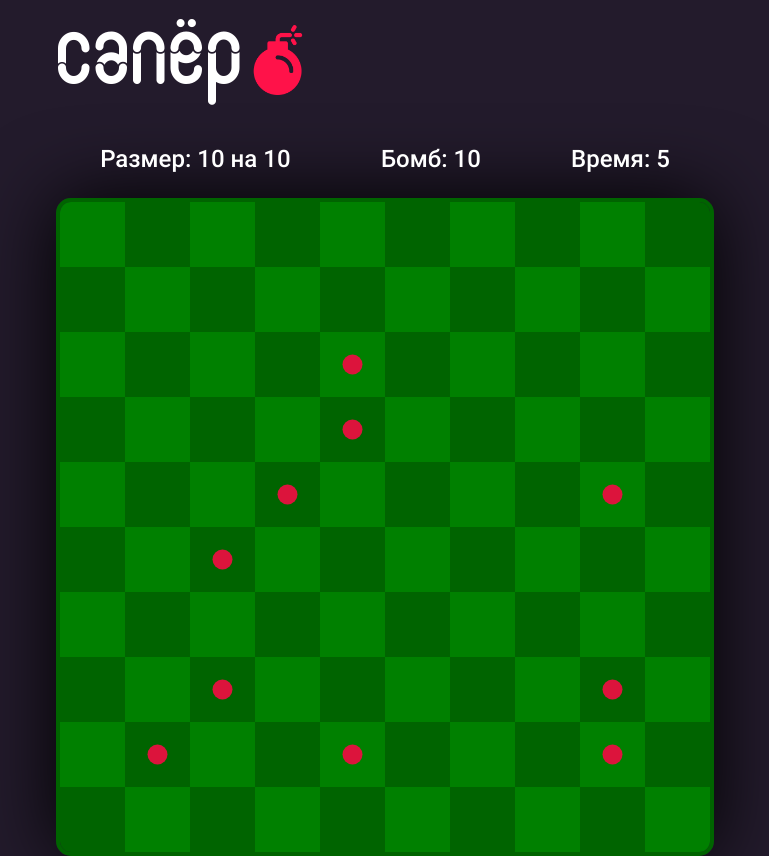
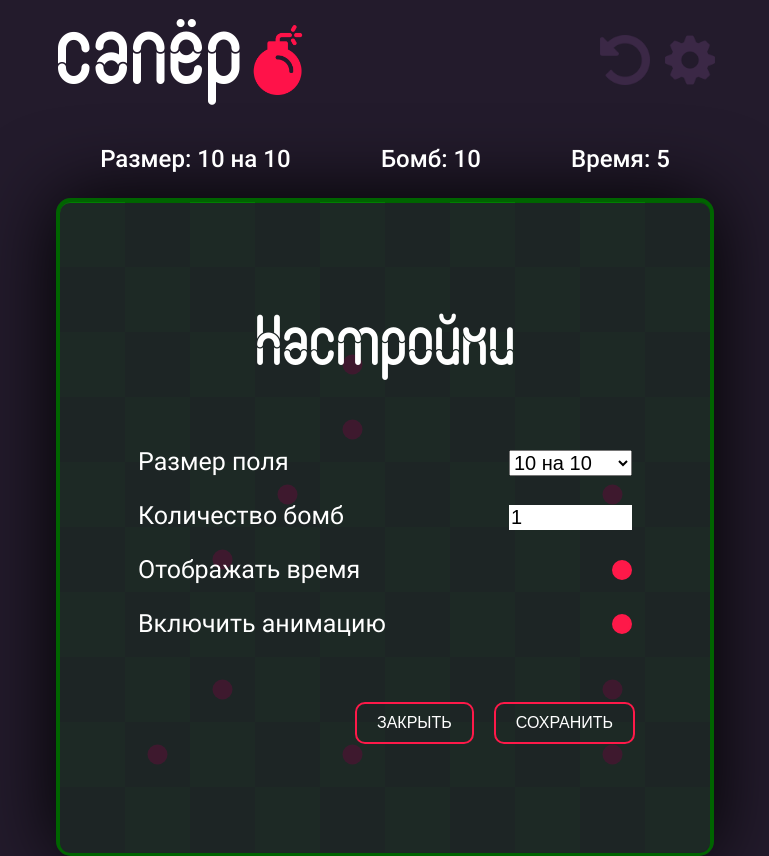
Before and after one commit to neretin-trike/sapper, a website with bundled scripts: page src/index.html in a window 1280 px wide. Shown: the whole page, without its empty margins (255-1024 px from the left). Built offline with nearby package versions, Linux system fonts and the light colour scheme; a web font is replaced by a local one.

Commit message:
update(css,html): вёрстка окна с настройками

```diff
--- a/src/css/style.css
+++ b/src/css/style.css
@@ -113,7 +113,6 @@ button {
     background: none;
     cursor: pointer;
     padding: 0;
-    display: block;
 }
 
 input {
@@ -131,13 +130,20 @@ ul {
 }
 
 /*-------------------------------
---------- HEADER STYLES ---------
+------------ HEADER -------------
 -------------------------------*/
 
 .header {
     font-family: "Slot Cyrillic";
     color: white;
+
+    display: flex;
+    align-items: center;
 }
+
+/*-------------------------------
+------------- LOGO --------------
+-------------------------------*/
 
 .logo {
     margin: 2rem 0;
@@ -153,6 +159,40 @@ ul {
 
 .logo img {
     width: 7rem;
+}
+
+/*-------------------------------
+-------------- MENU -------------
+-------------------------------*/
+
+.menu {
+    margin-left: auto;
+    display: flex;
+}
+
+.menu-button {
+    margin-left: 1.5rem;
+
+    width: 5rem;
+    height: 5rem;
+    background-repeat: no-repeat;
+    background-size: 100%;
+
+    transition: transform 0.1s ease-in;
+}
+
+.menu .repeat {
+    background-image: url(../images/repeat.png);
+}
+.menu .repeat:hover{
+    background-position: 0 -5.1rem;
+}
+
+.menu .setting {
+    background-image: url(../images/setting.png);
+}
+.menu .setting:hover{
+    background-position: 0 -5.1rem;
 }
 
 /*-------------------------------
@@ -208,7 +248,7 @@ ul {
     top: 8.25rem;
     width: 65rem;
     height: 65rem;
-    border-radius: 1.5rem;
+    border-radius: 1rem;
 
     opacity: 1;
     background: rgb(35,27,44,0.85);
@@ -236,23 +276,65 @@ ul {
     text-align: right;
 }
 
-.button {
-    font-size: 2.4rem;
-    border-radius: 1.5rem;
-    border: 0.2rem solid greenyellow;
+/*-------------------------------
+--------- SETTING WINDOW --------
+-------------------------------*/
 
-    padding: 1.5rem 3rem;
-
-    color: greenyellow;
-    text-transform: uppercase;
-    text-align: center;
+.setting-window.hidden {
+    display: none;
 }
 
-.button:hover {
-    background-color: greenyellow;
-    color: rgb(35,27,44);
+.setting-window {
+    color: white;
+
+    position: absolute;
+    top: 8.25rem;
+    width: 65rem;
+    height: 65rem;
+    border-radius: 1rem;
+
+    opacity: 1;
+    background: rgb(35,27,44,0.85);
+
+    display: flex;
+    align-items: center;
+    justify-content: center;
+    flex-direction: column;
 }
 
+.setting-window .title {
+    font-family: "Slot Cyrillic";
+    font-size: 7.2rem;
+    font-weight: 400;
+}
+
+.setting-window .setting-fields {
+    margin: 5rem 0;
+
+    width: 50rem;
+    font-size: 2.5rem;
+}
+
+.setting-window .setting-fields tr {
+    line-height: 5rem;
+}
+
+.setting-window .setting-fields td:last-child {
+    vertical-align: middle;
+    text-align: right;
+    width: 12.5rem;
+}
+
+.setting-window .setting-fields input,
+.setting-window .setting-fields select {
+    width: 100%;
+    font-size: 2rem;
+}
+
+.setting-window .interaction {
+    padding: 0 6.5rem;
+    margin-left: auto;
+}
 
 #playing-field {
     border: 0.4rem solid darkgreen;
@@ -262,3 +344,44 @@ ul {
     transition: transform 0.3s cubic-bezier(0.23, 1, 0.32, 1);
     /* transition: transform 0.3s cubic-bezier(.17,.89,.53,1.77); */
 }
+
+.button {
+    margin: 0 1rem;
+    font-size: 1.6rem;
+    border-radius: 1rem;
+    border: 0.2rem solid #fe1949;
+
+    padding: 1rem 2rem;
+
+    color: white;
+    text-transform: uppercase;
+    text-align: center;
+}
+
+.button:hover {
+    background-color: #fe1949;
+    color: white;
+}
+
+.custom-check{
+    cursor: pointer;
+    margin-left: auto;
+    position: relative;
+    text-indent: 15px;
+
+    display: block;
+
+    background-color: transparent;
+
+    width: 2rem;
+    height: 2rem;
+    border-radius: 4.5rem;
+    border: 0.2rem solid #fe1949;
+  }
+
+input[type="checkbox"]{
+    display: none;
+}
+input[type="checkbox"]:checked + label {
+    background-color: #fe1949;
+}
--- a/src/index.html
+++ b/src/index.html
@@ -14,11 +14,14 @@
     <header class="header">
         <div class="logo">
             <h1 class="title">сапёр</h1>
-            <img src="./images/bomb.png">
+            <img src="./images/bomb.png" alt="Логотип в виде бомбы">
         </div>
+        <menu class="menu">
+            <button class="repeat menu-button" title="Начать заного"></button>
+            <button class="setting menu-button" title="Настройки"></button>
+        </menu>
     </header>
     <main class="main">
-
         <header class="round-info">
             <div class="size">Размер: <span class="value"></span></div>
             <div class="bomb-count">Бомб: <span class="value"></span></div>
@@ -43,7 +46,45 @@
             </table>
             <button class="button">Начать заново</button>
         </section>
-
+        <section class="setting-window">
+            <h2 class="title">Настройки</h2>
+            <table class="setting-fields">
+                <tr>
+                    <td class="name">Размер поля</td>
+                    <td class="value">
+                        <select name="setting-size">
+                            <option value="4">4 на 4</option>
+                            <option selected value="10">10 на 10</option>
+                            <option value="20">20 на 20</option>
+                            <option value="40">40 на 40</option>
+                        </select>
+                    </td>
+                </tr>
+                <tr>
+                    <td class="name">Количество бомб</td>
+                    <td class="value">
+                        <input min="1" value="1" type="number">
+                    </td>
+                </tr>
+                <tr>
+                    <td class="name">Отображать время</td>
+                    <td class="value">
+                        <input type="checkbox" checked id="time-input">
+                        <label class="custom-check" for="time-input"></label>
+                    </td>
+                </tr>
+                <tr>
+                    <td class="name">Включить анимацию</td>
+                    <td class="value">
+                        <input type="checkbox" checked id="anim-input">
+                        <label class="custom-check" for="anim-input"></label>
+                    </td>
+                </tr>
+            </table>
+            <div class="interaction">
+                <button class="button">Закрыть</button><button class="button">Сохранить</button>
+            </div>
+        </section>
     </main>
     <script type="module" src="js/main.js"></script>
 </body>
```
Also changed, not shown: src/images/repeat.png (added), src/images/setting.png (added).
